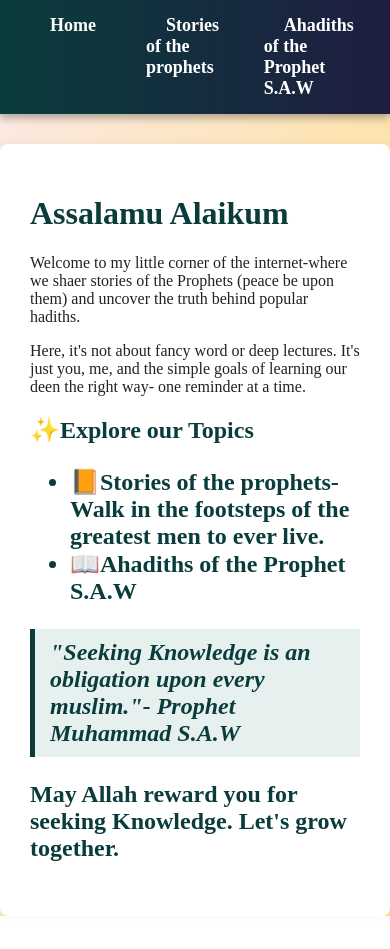
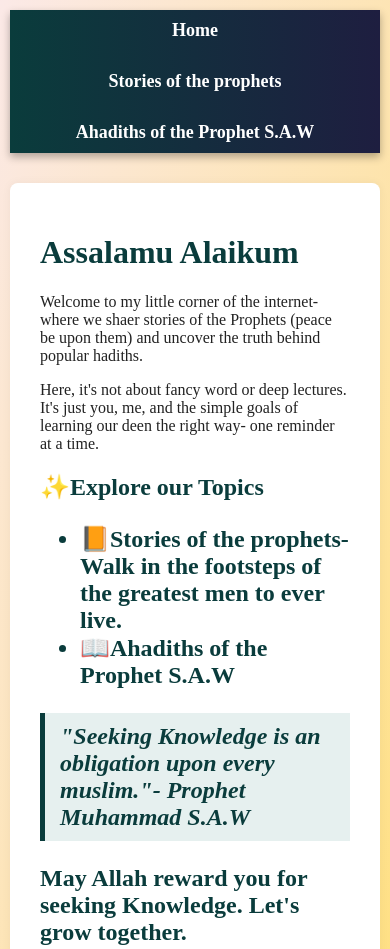
Before and after one commit to deenfocus/deenfocus.github.io, a plain HTML site: page index.html in a window 390 px wide. Shown: the top 949 px of the page. Before the commit the page ends 916 px from the top, so only its background shows below. Drawn offline with Linux system fonts and the light colour scheme.

Commit message:
Initial commit

```diff
--- a/index.html
+++ b/index.html
@@ -5,6 +5,7 @@
     <meta name="viewport" content="width=device-width, initial-scale=1.0">
     <title>Welcome | My Islamic Blog</title>
     <link rel="stylesheet" href="style.css">
+    <link rel="icon" href="posts/deenfocus.jpg">
 </head>
 <body>
     <nav class="navbar">
--- a/style.css
+++ b/style.css
@@ -67,3 +67,15 @@ blockquote{
 @keyframes fade{
     to { opacity: 3;}
 }
+@media (max-width: 768px){
+    nav ul{
+        flex-direction: column;
+        align-items: center;
+    }
+    .navbar {
+        padding: 10px;
+    }
+    body{
+        padding: 10px;
+    }
+}
```
Also changed, not shown: posts/deenfocus.jpg (added).
